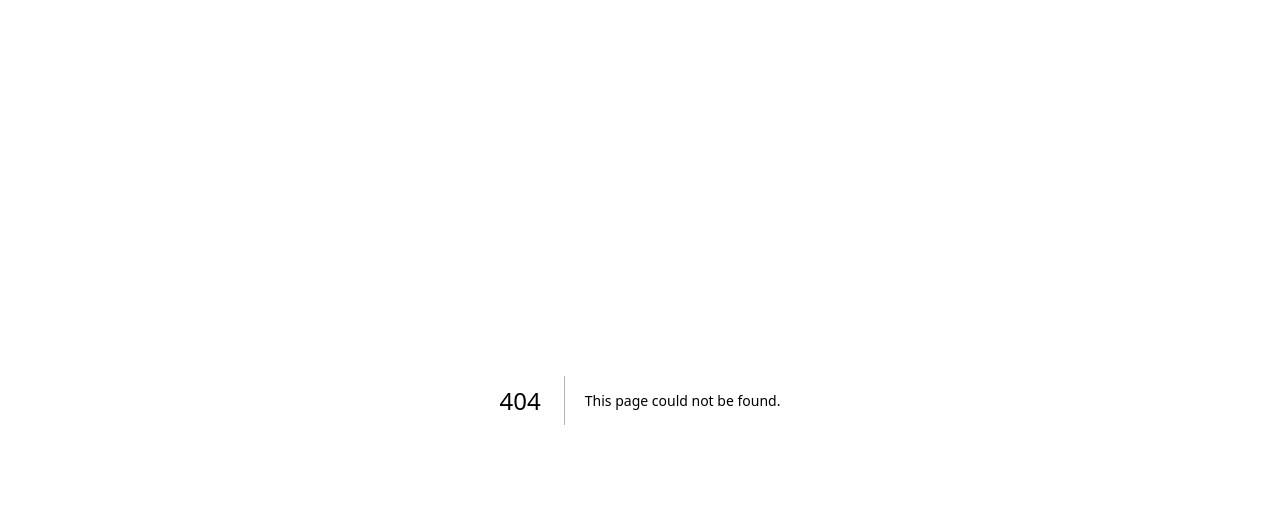
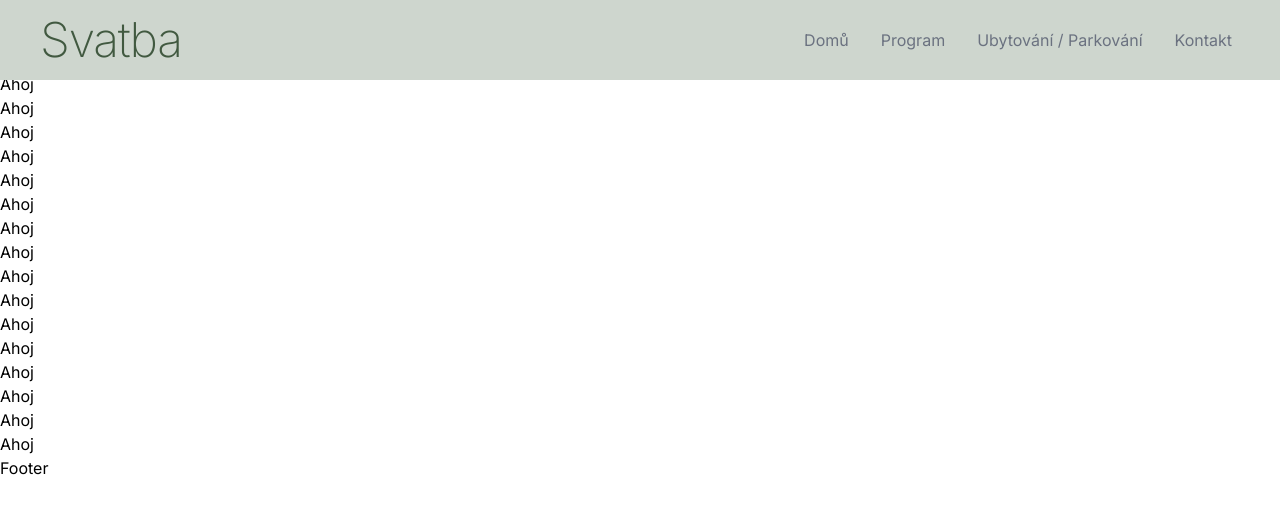
Before and after one commit to tomas-Novak-git/novakovi-svatba, a Next.js app: page /ubytovani-parkovani in a window 1280 px wide. Before the commit this address had no page. Shown: the top 512 px of the page. Built offline with nearby package versions, Linux system fonts and the light colour scheme.

Commit message:
navBar added. resize-fix

```diff
--- a/src/app/globals.css
+++ b/src/app/globals.css
@@ -6,4 +6,6 @@
   --foreground-rgb: 0, 0, 0;
   --background-start-rgb: 214, 219, 220;
   --background-end-rgb: 255, 255, 255;
+  --primary-color: #ced6ce;
+  --secondary-color: rgb(65 89 64);
 }
--- /dev/null
+++ b/src/app/informace/page.js
@@ -0,0 +1,7 @@
+import React from "react";
+
+const page = () => {
+  return <div>page</div>;
+};
+
+export default page;
--- a/src/app/layout.js
+++ b/src/app/layout.js
@@ -1,16 +1,21 @@
-import { Lato } from "next/font/google";
+import { Inter } from "next/font/google";
 import "./globals.css";
+import Navbar from "../components/navbar/Navbar";
+import Footer from "@/components/Footer/Footer";
 
-const lato = Lato({
+const inter = Inter({
   subsets: ["latin"],
-  style: ["italic", "normal"],
-  weight: ["100", "400", "700"],
+  weight: ["400", "200", "600"],
 });
 
 export default function RootLayout({ children }) {
   return (
     <html lang='cs'>
-      <body className={lato.className}>{children}</body>
+      <body className={inter.className}>
+        <Navbar />
+        {children}
+        <Footer />
+      </body>
     </html>
   );
 }
--- a/src/app/page.js
+++ b/src/app/page.js
@@ -1,3 +1,13 @@
+import React from "react";
+
+export const metadata = {
+  title: "Novákovi",
+};
+
 export default function Home() {
-  return <h1>Hello Worlds</h1>;
+  return (
+    <h1 className='text-4xl font-thin  transition-opacity'>
+      Hanička a Tom se berou
+    </h1>
+  );
 }
--- /dev/null
+++ b/src/app/program/page.js
@@ -0,0 +1,11 @@
+import React from "react";
+
+export const metadata = {
+  title: "Program | Novákovi",
+};
+
+const page = () => {
+  return <div>page</div>;
+};
+
+export default page;
--- /dev/null
+++ b/src/app/ubytovani-parkovani/page.js
@@ -0,0 +1,71 @@
+import React from "react";
+
+export const metadata = {
+  title: "Ubytování | Novákovi",
+};
+
+const page = () => {
+  return (
+    <>
+      <div>
+        <p>Ahoj</p>
+      </div>
+      <div>
+        <p>Ahoj</p>
+      </div>
+      <div>
+        <p>Ahoj</p>
+      </div>
+      <div>
+        <p>Ahoj</p>
+      </div>
+      <div>
+        <p>Ahoj</p>
+      </div>
+      <div>
+        <p>Ahoj</p>
+      </div>
+      <div>
+        <p>Ahoj</p>
+      </div>
+      <div>
+        <p>Ahoj</p>
+      </div>
+      <div>
+        <p>Ahoj</p>
+      </div>
+      <div>
+        <p>Ahoj</p>
+      </div>
+      <div>
+        <p>Ahoj</p>
+      </div>
+      <div>
+        <p>Ahoj</p>
+      </div>
+      <div>
+        <p>Ahoj</p>
+      </div>
+      <div>
+        <p>Ahoj</p>
+      </div>
+      <div>
+        <p>Ahoj</p>
+      </div>
+      <div>
+        <p>Ahoj</p>
+      </div>
+      <div>
+        <p>Ahoj</p>
+      </div>
+      <div>
+        <p>Ahoj</p>
+      </div>
+      <div>
+        <p>Ahoj</p>
+      </div>
+    </>
+  );
+};
+
+export default page;
--- /dev/null
+++ b/src/components/Footer/Footer.js
@@ -0,0 +1,7 @@
+import React from "react";
+
+const Footer = () => {
+  return <div>Footer</div>;
+};
+
+export default Footer;
--- /dev/null
+++ b/src/components/navbar/LinkTree/LinkTree.js
@@ -0,0 +1,39 @@
+"use client";
+import Link from "next/link";
+import { usePathname } from "next/navigation";
+import React from "react";
+
+const LinkTree = () => {
+  const pathName = usePathname();
+  return (
+    <ul className='absolute z-10 right-0 w-[50%] h-[100%] flex flex-col px-4 gap-4 items-center'>
+      <li>
+        <Link
+          className={pathName === "/" ? "underline" : "hover:text-slate-50"}
+          href='/'>
+          Home
+        </Link>
+      </li>
+      <li>
+        <Link
+          className={
+            pathName === "/ubytovani" ? "underline" : "hover:text-slate-50"
+          }
+          href='/ubytovani'>
+          Ubytování
+        </Link>
+      </li>
+      <li>
+        <Link
+          className={
+            pathName === "/program" ? "underline " : "hover:text-slate-50"
+          }
+          href='/program'>
+          Program
+        </Link>
+      </li>
+    </ul>
+  );
+};
+
+export default LinkTree;
--- /dev/null
+++ b/src/components/navbar/Navbar.js
@@ -0,0 +1,84 @@
+"use client";
+import Link from "next/link";
+import React, { useState } from "react";
+import { FaBars, FaTimes } from "react-icons/fa";
+
+const Navbar = () => {
+  const [nav, setNav] = useState(false);
+
+  const links = [
+    {
+      id: 1,
+      link: "/",
+      name: "Domů",
+    },
+    {
+      id: 2,
+      link: "/program",
+      name: "Program",
+    },
+    {
+      id: 3,
+      link: "/ubytovani-parkovani",
+      name: "Ubytování / Parkování",
+    },
+    {
+      id: 5,
+      link: "/kontakt",
+      name: "Kontakt",
+    },
+  ];
+
+  return (
+    <div className='flex justify-between items-center h-16 w-full md:h-20 px-8 bg-[--primary-color] fixed nav'>
+      <div>
+        <h1 className='text-2xl md:text-5xl font-extralight tracking-tight text-[--secondary-color] ml-2'>
+          <Link
+            href='/'
+            rel='noreferrer'>
+            Svatba
+          </Link>
+        </h1>
+      </div>
+
+      <ul className='hidden md:flex'>
+        {links.map(({ id, link, name }) => (
+          <li
+            key={id}
+            className='nav-links px-4 cursor-pointer capitalize font-regular text-gray-500 hover:scale-105 hover:text-white duration-200 link-underline'>
+            <Link href={link}>{name}</Link>
+          </li>
+        ))}
+      </ul>
+
+      <div
+        onClick={() => setNav(!nav)}
+        className='cursor-pointer pr-4 z-10 text-gray-100 md:hidden'>
+        {nav ? <FaTimes size={30} /> : <FaBars size={30} />}
+      </div>
+
+      {nav && (
+        <ul className='flex flex-col justify-center items-center absolute top-0 right-0 w-[75%] h-screen bg-[--secondary-color] text-gray-100'>
+          {links.map(({ id, link, name }) => (
+            <li
+              key={id}
+              className='px-4 cursor-pointer text-center py-6 text-3xl'>
+              <Link
+                onClick={() => setNav(!nav)}
+                href={link}>
+                {name}
+              </Link>
+            </li>
+          ))}
+        </ul>
+      )}
+    </div>
+  );
+};
+
+export default Navbar;
+
+// const caveat = Caveat({
+//   subsets: ["latin"],
+//   variable: "--font-caveat",
+// });
--- a/tailwind.config.js
+++ b/tailwind.config.js
@@ -7,10 +7,8 @@ module.exports = {
   ],
   theme: {
     extend: {
-      backgroundImage: {
-        "gradient-radial": "radial-gradient(var(--tw-gradient-stops))",
-        "gradient-conic":
-          "conic-gradient(from 180deg at 50% 50%, var(--tw-gradient-stops))",
+      fontFamily: {
+        sans: ["var(--font-caveat)"],
       },
     },
   },
```
Also changed, not shown: package.json (+5 -4 lines), 1 other file (tests, documents, lock files or other folders).
